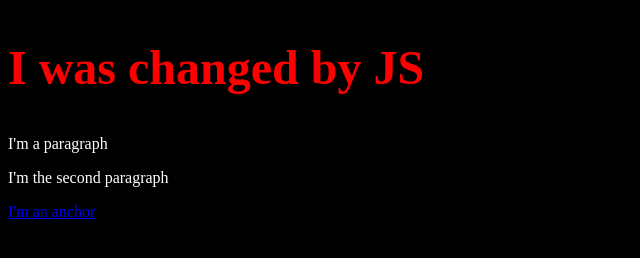
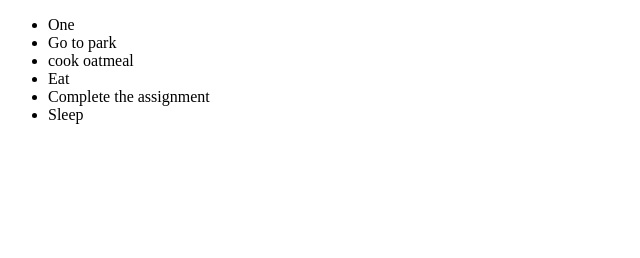
Before and after one commit to palak1101/FullStack-Web-Development, a plain HTML site: page index.html in a window 1280 px wide. Shown: the whole page, without its empty margins (0-640 px from the left). Drawn offline with Linux system fonts and the light colour scheme.

Commit message:
append list - JS

```diff
--- a/app.js
+++ b/app.js
@@ -1,16 +1,18 @@
-var body = document.querySelector('body')
+//How to add textNode to list dynamicaaly when array is created manually and automatically
 
-var heading = document.getElementById('heading')
-heading.innerHTML = "I was changed by JS"
-console.log(heading)
+var list = document.querySelector('ul')
+//console.log(list)
 
 
-heading.style = "color:red; font-size:3rem"
+var arr = ["Go to park", "cook oatmeal", "Eat"]
 
+arr.push("Complete the assignment")
+arr.push("Sleep")
 
-heading.classList.add("four")
-heading.classList.remove('one')
-console.log(heading.classList)
-
-
-body.classList.add('dark')
+for(var i=0; i<arr.length; i++){
+    //console.log(arr[i])
+    var element = document.createElement('li')
+    var textNode = document.createTextNode(arr[i])
+    element.appendChild(textNode)
+    list.appendChild(element)
+}
--- a/index.html
+++ b/index.html
@@ -6,27 +6,13 @@
     <meta name="viewport" content="width=device-width, initial-scale=1.0">
     <script defer src="./app.js"></script>
     <title>FullStack-Track</title>
-    <style>
-        .animate{
-            transform: translateX(100px);
-        }
-
-        .dark{
-            background-color: #000;
-            color: #fff;
-        }
-    </style>
 
 </head>
 <body>
 
-        <h2 id="heading" class="one two three">I'm a heading</h2>
-        <p class="para">I'm a paragraph</p>
-        <p class="para">I'm the second paragraph</p>
-        <a href="#">I'm an anchor</a>
+    <ul>
+        <li>One</li>
+    </ul>
 
-        <!-- <script>
-            console.log("star")
-        </script>-->
 </body>
 </html>
```
